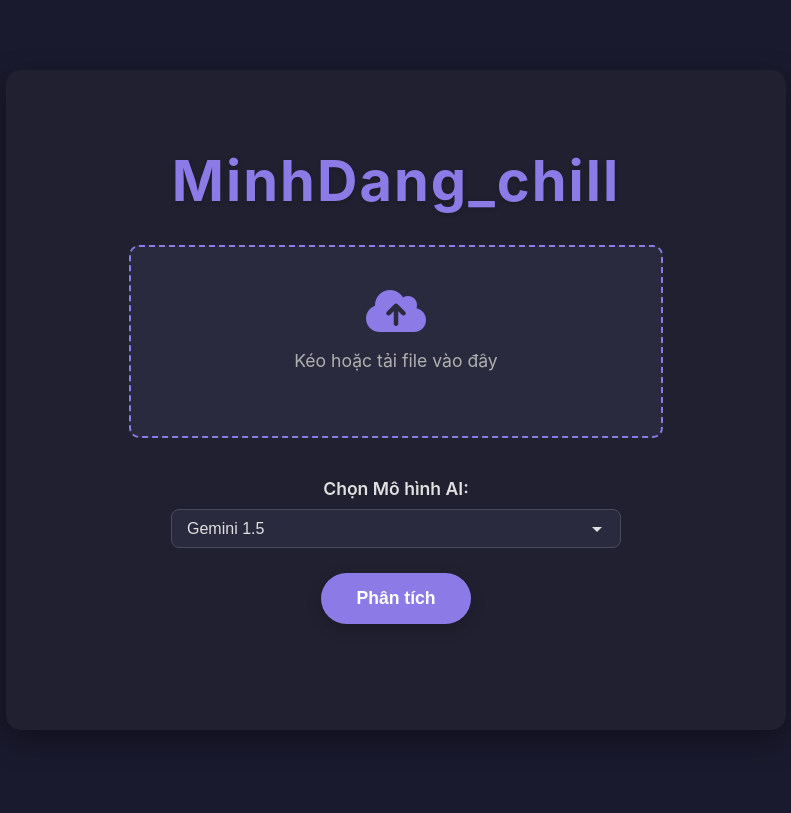
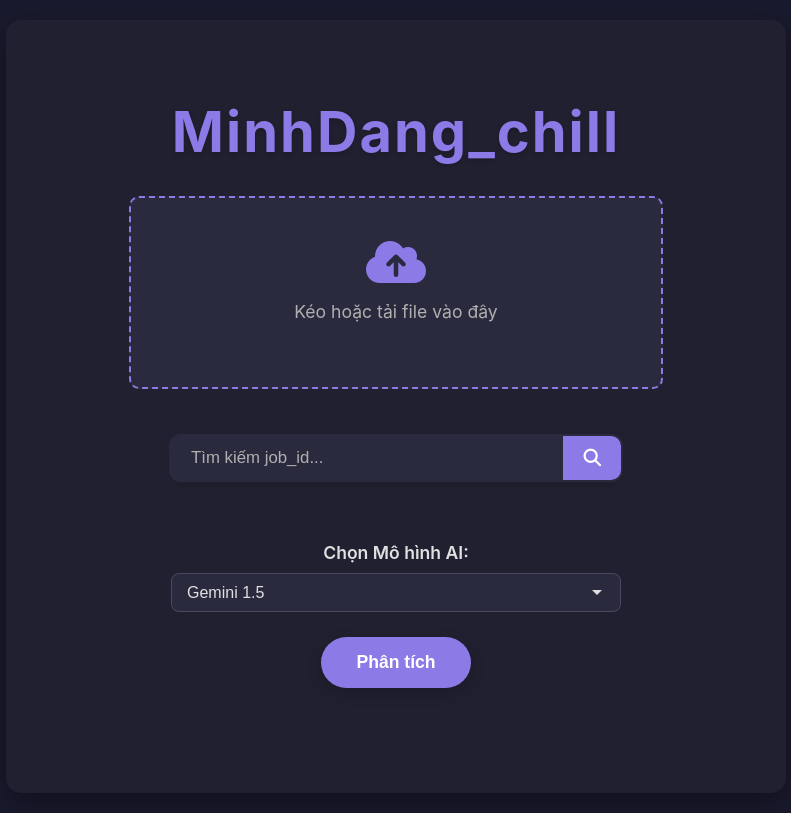
Before and after one commit to MinhDang134/Audio_text, a FastAPI app: page / in a window 1280 px wide. Shown: the whole page, without its empty margins (244-1035 px from the left). Before the commit the page ends 734 px from the top, so only its background shows below. Run offline with FastAPI, Linux system fonts and the light colour scheme.

Commit message:
them o search

```diff
--- a/static/style.css
+++ b/static/style.css
@@ -225,3 +225,62 @@ form {
         width: 90%;
     }
 }
+
+.search-container {
+    display: flex;
+    margin: 20px auto;
+    width: 100%;
+    max-width: 450px;
+    background-color: #2a2a3e; /* Màu nền tối hơn, tương tự #file-label */
+    box-shadow: 0 4px 12px rgba(0, 0, 0, 0.08);
+    border-radius: 12px;
+    overflow: hidden;
+    transition: all 0.3s ease;
+    border: 2px solid transparent; /* Viền mặc định trong suốt */
+}
+
+.search-container:focus-within {
+    box-shadow: 0 6px 16px rgba(0, 0, 0, 0.15);
+    border-color: #8c7ae6; /* Màu viền khi focus, màu tím chủ đạo */
+}
+
+.search-container input[type="text"] {
+    flex-grow: 1;
+    padding: 12px 20px;
+    border: none;
+    outline: none;
+    font-size: 1.05em;
+    background-color: transparent; /* Input không có màu nền riêng, dùng màu của container */
+    color: #e0e0e0; /* Màu chữ sáng cho phù hợp với nền tối */
+}
+
+.search-container input[type="text"]::placeholder {
+    color: #b0b0b0; /* Màu placeholder nhạt hơn */
+}
+
+.search-container button {
+    padding: 12px 20px;
+    background-color: #8c7ae6; /* Màu nút tìm kiếm là màu tím chủ đạo */
+    color: white;
+    border: none;
+    cursor: pointer;
+    font-size: 1.1em;
+    transition: background-color 0.3s ease, transform 0.1s ease;
+    display: flex;
+    align-items: center;
+    justify-content: center;
+}
+
+.search-container button:hover {
+    background-color: #a491f0; /* Màu tím nhạt hơn khi hover */
+    transform: translateY(-1px);
+}
+
+.search-container button:active {
+    transform: translateY(0);
+    background-color: #7a6ab8; /* Một sắc thái tím đậm hơn một chút khi active */
+}
+
+.search-container button i {
+    margin: 0;
+}
--- a/templates/index.html
+++ b/templates/index.html
@@ -18,6 +18,11 @@
                 <span id="file-name"></span>
             </label>
             <input type="file" name="audio_file" id="audio-file" accept="audio/*" required style="display:none;">
+
+            <div class="search-container">
+                <input type="text" id="search-input" placeholder="Tìm kiếm job_id...">
+                <button type="button" id="search-button"><i class="fas fa-search"></i></button>
+            </div>
 
             <div class="model-selection">
                 <label for="ai-model">Chọn Mô hình AI:</label>
@@ -42,6 +47,8 @@
         const resultContainer = document.getElementById('result-container');
         const submitBtn = document.getElementById('submit-btn');
         const aiModelSelect = document.getElementById('ai-model');
+        const searchInput = document.getElementById('search-input');
+        const searchButton = document.getElementById('search-button');
 
 
         fileInput.addEventListener('change', () => {
@@ -51,6 +58,24 @@
                 fileNameSpan.textContent = '';
             }
         });
+
+
+        searchButton.addEventListener('click', () => {
+            const searchTerm = searchInput.value.trim();
+            if (searchTerm) {
+                alert(`Bạn đang tìm kiếm: ${searchTerm}`);
+            } else {
+                alert('Vui lòng nhập từ khóa để tìm kiếm.');
+            }
+        });
+
+        searchInput.addEventListener('keypress', (e) => {
+            if (e.key === 'Enter') {
+                e.preventDefault();
+                searchButton.click();
+            }
+        });
+
 
         form.addEventListener('submit', async (e) => {
             e.preventDefault();
```
